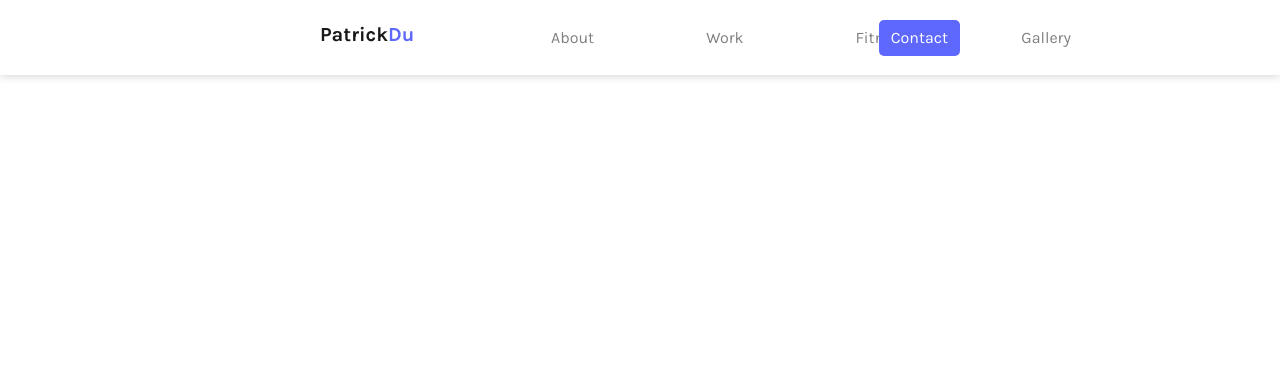
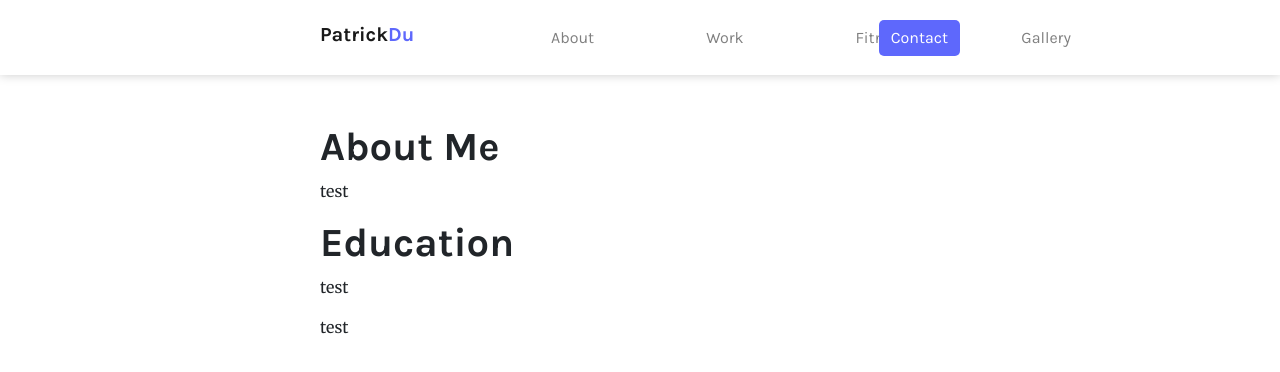
Before and after one commit to patrick-du/personal-website, a React (Create React App) app: page /about in a window 1280 px wide. Shown: the top 372 px of the page. Built offline with nearby package versions, Linux system fonts and the light colour scheme.

Commit message:
created components (about, aboutbox, pagetitle)

```diff
--- a/src/App.css
+++ b/src/App.css
@@ -16,15 +16,11 @@
 }
 
 .s-font {
-  font-family:'';
+  font-family:'Merriweather', serif;
 }
 
 .reg {
   font-weight: 400;
-}
-
-.med {
-  font-weight: 500;
 }
 
 .bold {
--- a/src/App.js
+++ b/src/App.js
@@ -1,7 +1,8 @@
 import React, { Component } from 'react';
 import { BrowserRouter as Router, Route, Switch } from "react-router-dom";
 import "bootstrap/dist/css/bootstrap.min.css";
-import Nav from './components/layout/Nav'
+import Nav from './components/layout/Nav';
+import About from './components/about/About';
 import './App.css';
 
 class App extends Component {
@@ -12,7 +13,7 @@ class App extends Component {
         <Nav/>
           <Switch>
             <Route exact path="/"/>
-            <Route exact path="/about" />
+            <Route exact path="/about" component={About} />
             <Route exact path="/work" />
             <Route exact path="/fitness" />
             <Route exact path="/gallery" />
--- /dev/null
+++ b/src/components/PageTitle.js
@@ -0,0 +1,12 @@
+import React from 'react';
+
+const PageTitle = () => {
+    return (
+        <div className="text-center">
+
+        </div>
+    )
+}
+
+
+export default PageTitle;
--- /dev/null
+++ b/src/components/about/About.js
@@ -0,0 +1,18 @@
+import React from 'react';
+import PageTitle from '../PageTitle';
+import AboutBox from './AboutBox';
+
+const About = () => {
+    return (
+        <div className="container-fluid main-px mt-5">
+            <PageTitle/>
+            <AboutBox title="About Me" body="test"/>
+            <AboutBox title="Education" body="test"/>
+            <AboutBox title="" body="test"/>
+        </div>
+    )
+}
+
+
+
+export default About;
--- /dev/null
+++ b/src/components/about/AboutBox.js
@@ -0,0 +1,15 @@
+import React, { Component } from 'react';
+
+class AboutBox extends Component {
+    render(props) {
+        const { title, body } = this.props
+        return (
+            <div className="">
+                <h1 className="p-font bold">{title}</h1>
+                <p className="s-font reg">{body}</p>
+            </div>
+        );
+    }
+}
+
+export default AboutBox;
```
